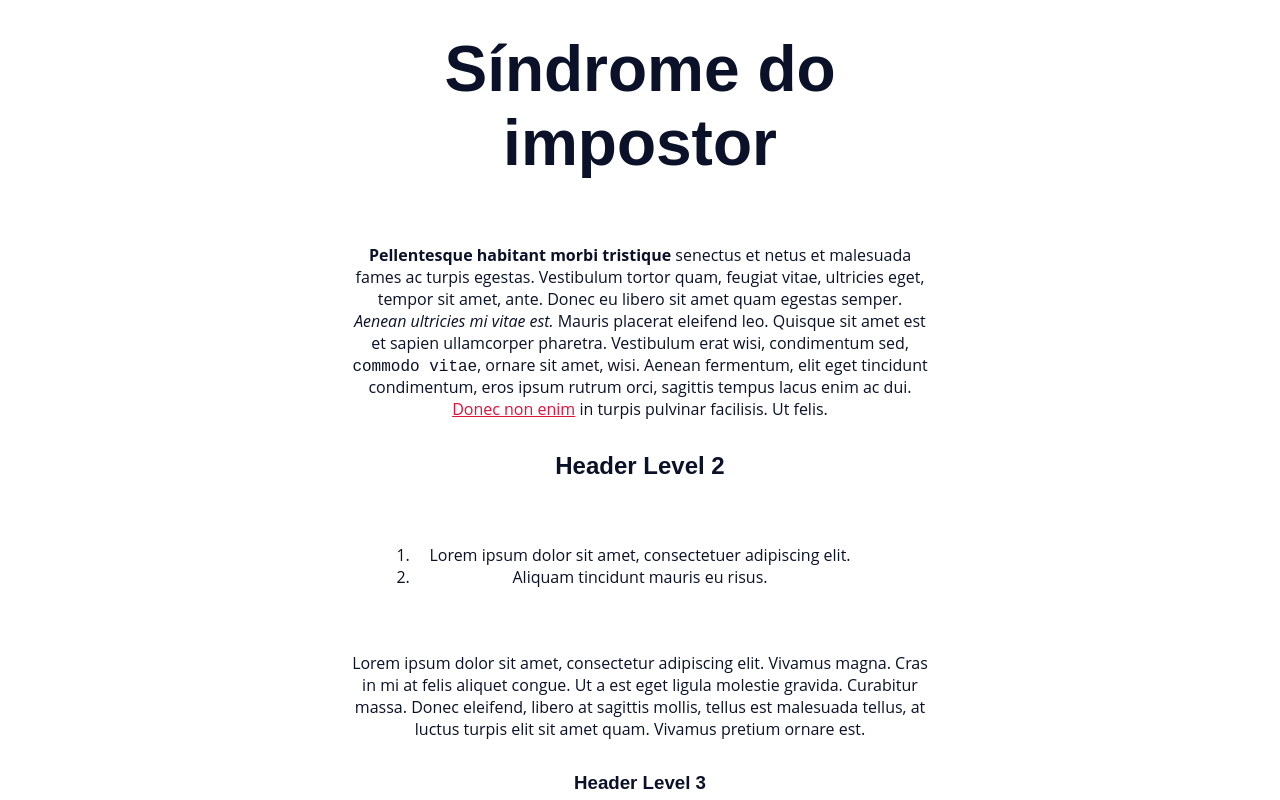
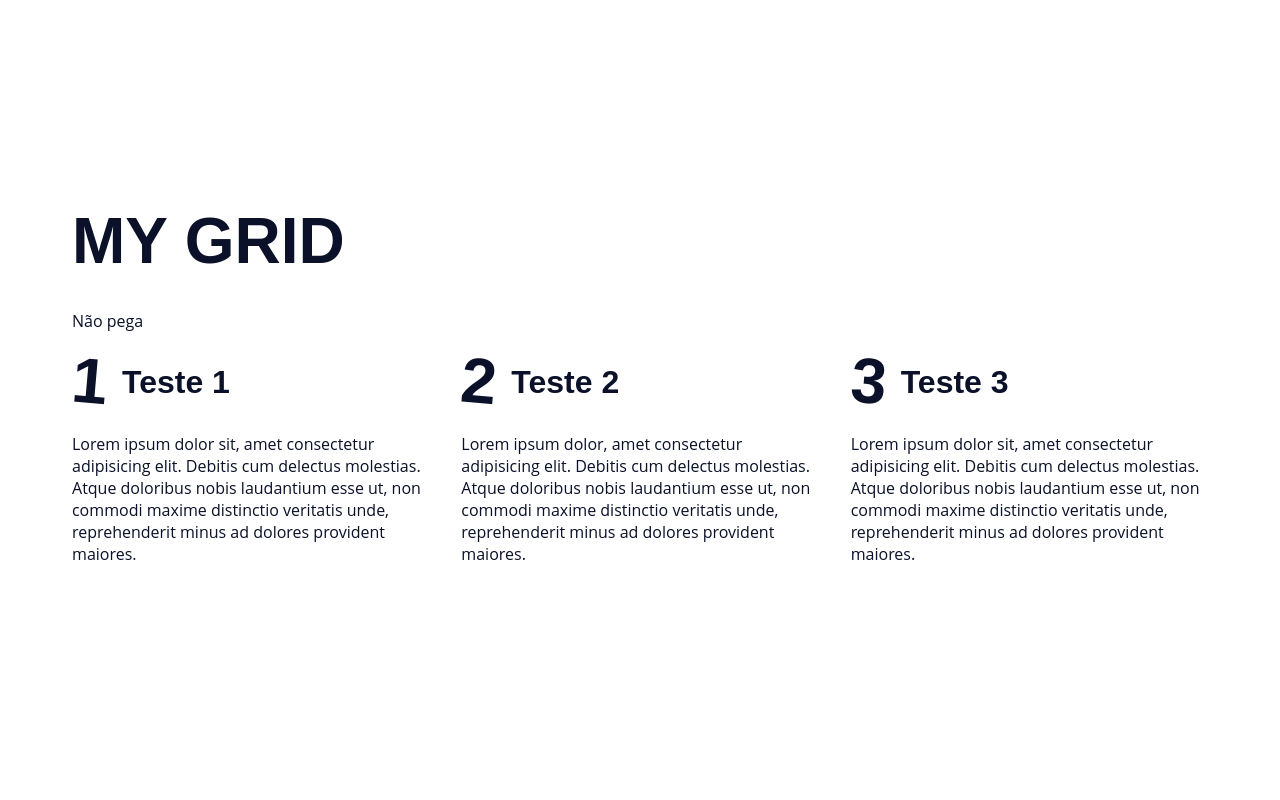
Before and after one commit to Samuel-Brito19/Landing-Pages, a React (Vite) app: page / in a window 1280 px wide. Shown: the top 800 px of the page. Built offline with nearby package versions, Linux system fonts and the light colour scheme.

Commit message:
Making our style in the grid element

```diff
--- a/src/components/GridSection/index.jsx
+++ b/src/components/GridSection/index.jsx
@@ -13,7 +13,7 @@ export const GridSection = ({ title, description, background = false, grid }) =>
         <Styled.Grid>{grid.map(el => (
           <Styled.GridElement key={el.title}>
             <Heading size='medium'>{el.title}</Heading>
-            <TextComponent>{description}</TextComponent>
+            <TextComponent>{el.description}</TextComponent>
           </Styled.GridElement>
         ))}</Styled.Grid>
       </Styled.Container>
--- a/src/components/GridSection/styles.js
+++ b/src/components/GridSection/styles.js
@@ -1,13 +1,37 @@
 import styled, { css } from 'styled-components'
+import { Title as HeadingContainer } from '../Heading/styles'
 
 export const Container = styled.div`
 ${({ theme }) => css``}
 `;
 
 export const Grid = styled.div`
-${({ theme }) => css``}
+${({ theme }) => css`
+counter-reset: grid-counter;
+display: grid;
+grid-template-columns: repeat(auto-fill, minMax(280px, 1fr));
+gap: ${theme.spacings.large};
+`}
 `;
 
 export const GridElement = styled.div`
-${({ theme }) => css``}
+${({ theme }) => css`
+${HeadingContainer} {
+  position: relative;
+  left: 5rem;
+
+}
+
+${HeadingContainer}::before {
+  counter-increment: grid-counter;
+  content: counter(grid-counter);
+  position: absolute;
+  font-size: ${theme.font.sizes.xhuge};
+  top: -2rem;
+  left: -5rem;
+  transform: rotate(5deg);
+
+
+}
+`}
 `;
--- a/src/templates/App/App.jsx
+++ b/src/templates/App/App.jsx
@@ -1,32 +1,34 @@
 import * as Styled from './styles';
 import linksMock from '../../components/NavLinks/mock'
-import { GridTwoColum } from '../../components/GridTwoColum';
 import { GridContent } from '../../components/GridContent';
+import { GridSection } from '../../components/GridSection';
+import mock from '../../components/GridSection/mock';
+
 
 
 function Home() {
   return (
     <div className="App">
-      <GridContent title={'Síndrome do impostor'}
-        html={`<p><strong>Pellentesque habitant morbi tristique</strong> senectus et netus et malesuada fames ac turpis egestas. Vestibulum tortor quam, feugiat vitae, ultricies eget, tempor sit amet, ante. Donec eu libero sit amet quam egestas semper. <em>Aenean ultricies mi vitae est.</em> Mauris placerat eleifend leo. Quisque sit amet est et sapien ullamcorper pharetra. Vestibulum erat wisi, condimentum sed, <code>commodo vitae</code>, ornare sit amet, wisi. Aenean fermentum, elit eget tincidunt condimentum, eros ipsum rutrum orci, sagittis tempus lacus enim ac dui. <a href="#">Donec non enim</a> in turpis pulvinar facilisis. Ut felis.</p>
-      <h2>Header Level 2</h2>
-      <ol>
-         <li>Lorem ipsum dolor sit amet, consectetuer adipiscing elit.</li>
-         <li>Aliquam tincidunt mauris eu risus.</li>
-      </ol>
-      <blockquote><p>Lorem ipsum dolor sit amet, consectetur adipiscing elit. Vivamus magna. Cras in mi at felis aliquet congue. Ut a est eget ligula molestie gravida. Curabitur massa. Donec eleifend, libero at sagittis mollis, tellus est malesuada tellus, at luctus turpis elit sit amet quam. Vivamus pretium ornare est.</p></blockquote>
-      <h3>Header Level 3</h3>
-      <ul>
-         <li>Lorem ipsum dolor sit amet, consectetuer adipiscing elit.</li>
-         <li>Aliquam tincidunt mauris eu risus.</li>
-      </ul>
-      <pre><code>
-      #header h1 a {
-        display: block;
-        width: 300px;
-        height: 80px;
-      }
-      </code></pre>`}
+      <GridSection
+        title={'MY GRID'}
+        description={'Não pega'}
+        grid={[
+          {
+            title: 'Teste 1',
+            description:
+              'Lorem ipsum dolor sit, amet consectetur adipisicing elit. Debitis cum delectus molestias. Atque doloribus nobis laudantium esse ut, non commodi maxime distinctio veritatis unde, reprehenderit minus ad dolores provident maiores.',
+          },
+          {
+            title: 'Teste 2',
+            description:
+              'Lorem ipsum dolor, amet consectetur adipisicing elit. Debitis cum delectus molestias. Atque doloribus nobis laudantium esse ut, non commodi maxime distinctio veritatis unde, reprehenderit minus ad dolores provident maiores.',
+          },
+          {
+            title: 'Teste 3',
+            description:
+              'Lorem ipsum dolor sit, amet consectetur adipisicing elit. Debitis cum delectus molestias. Atque doloribus nobis laudantium esse ut, non commodi maxime distinctio veritatis unde, reprehenderit minus ad dolores provident maiores.',
+          },
+        ]}
       />
     </div>
   );
```
